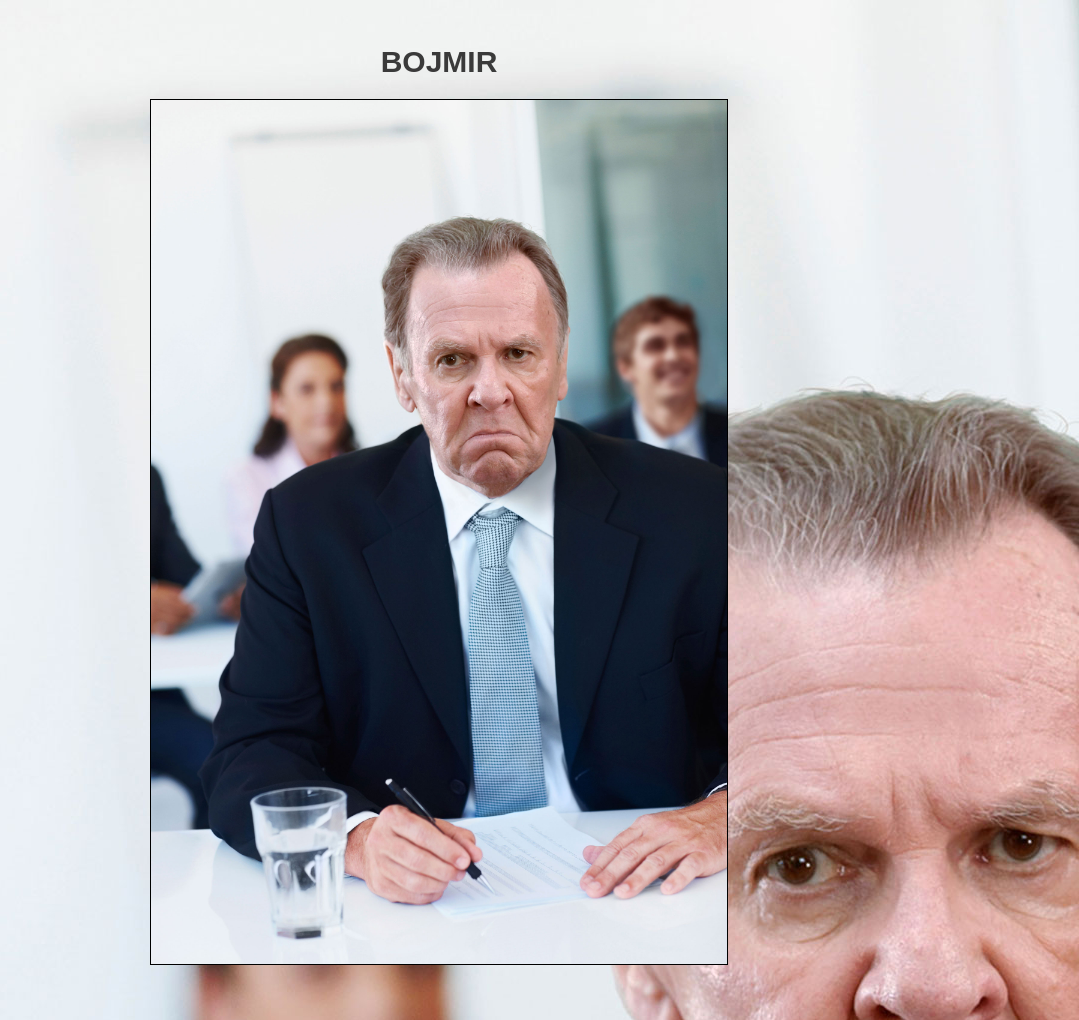
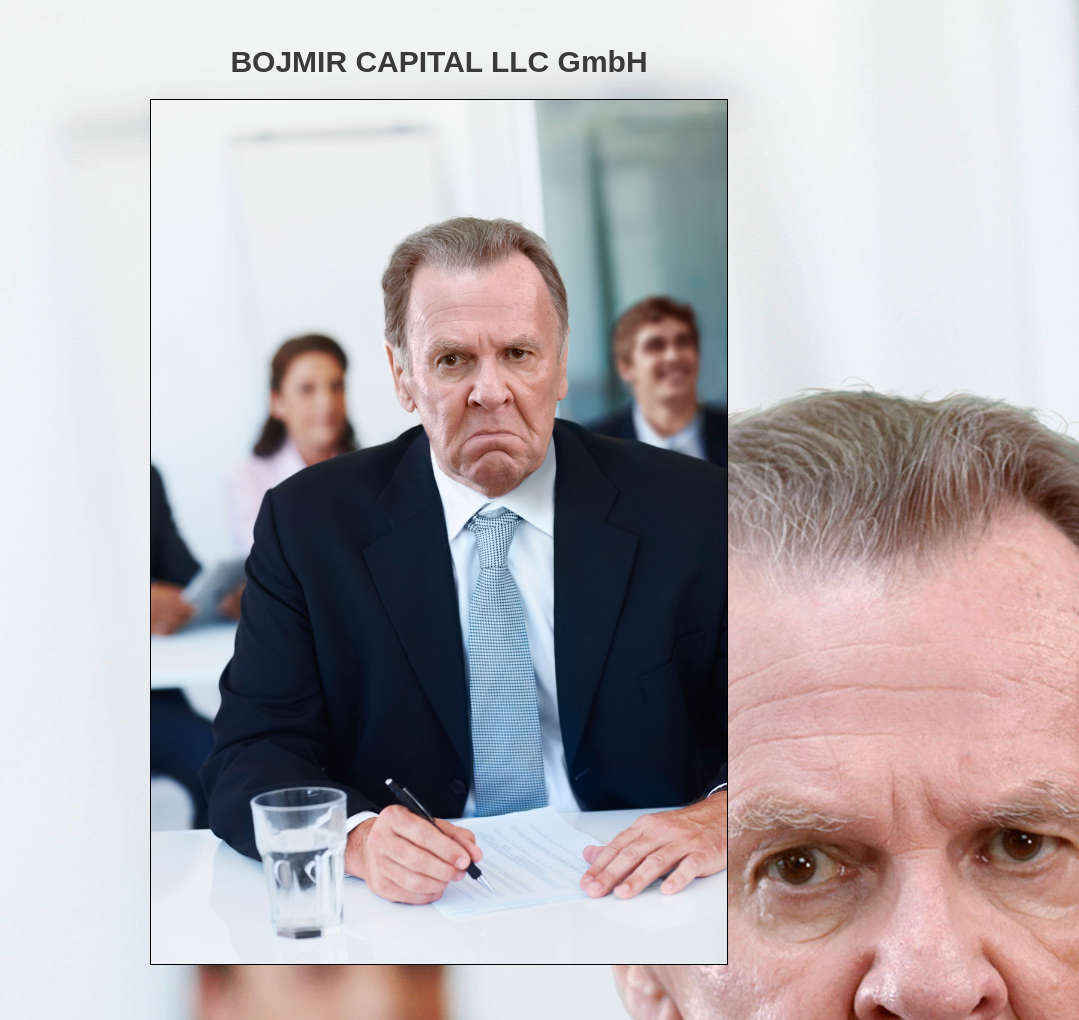
Before and after one commit to wcharczuk/bojmir.com, a plain HTML site: page dist/index.html in a window 1280 px wide. Shown: the whole page, without its empty margins (201-1280 px from the left). Drawn offline with nearby package versions, Linux system fonts and the light colour scheme; files whose address does not match are found by name; a web font is replaced by a local one.

Commit message:
capital etc.

```diff
--- a/dist/index.html
+++ b/dist/index.html
@@ -10,7 +10,7 @@
 <body>
 <div id="site">
     <header>
-    	<h1 class="center">BOJMIR</h1>
+    	<h1 class="center">BOJMIR CAPITAL LLC GmbH</h1>
     </header>
     <section class="center">
     	<img src="assets/business.jpg" alt="business." class="hero-img"/>
```
